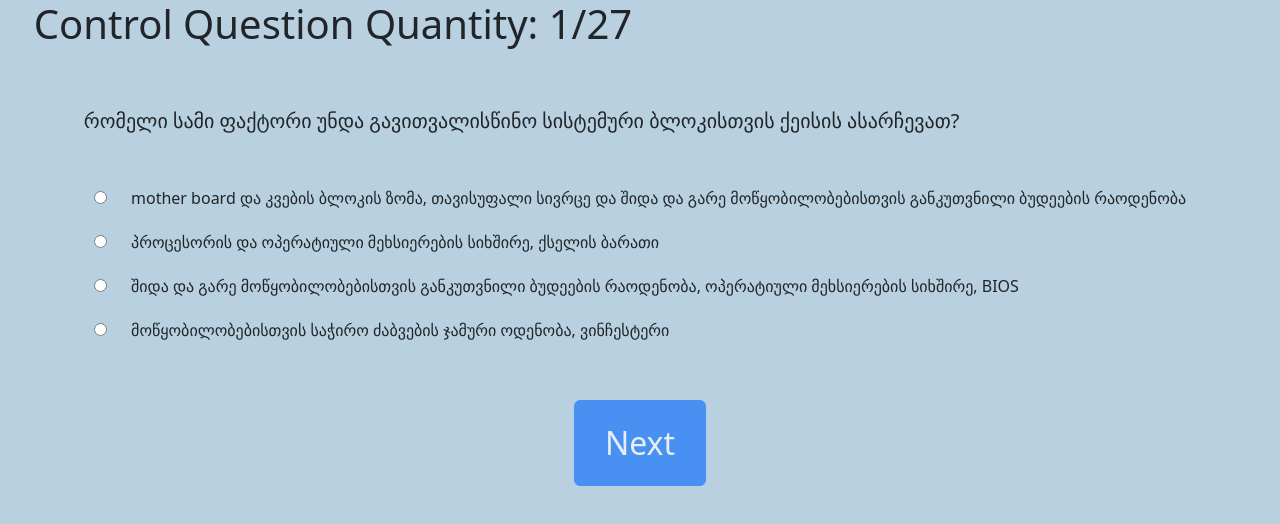
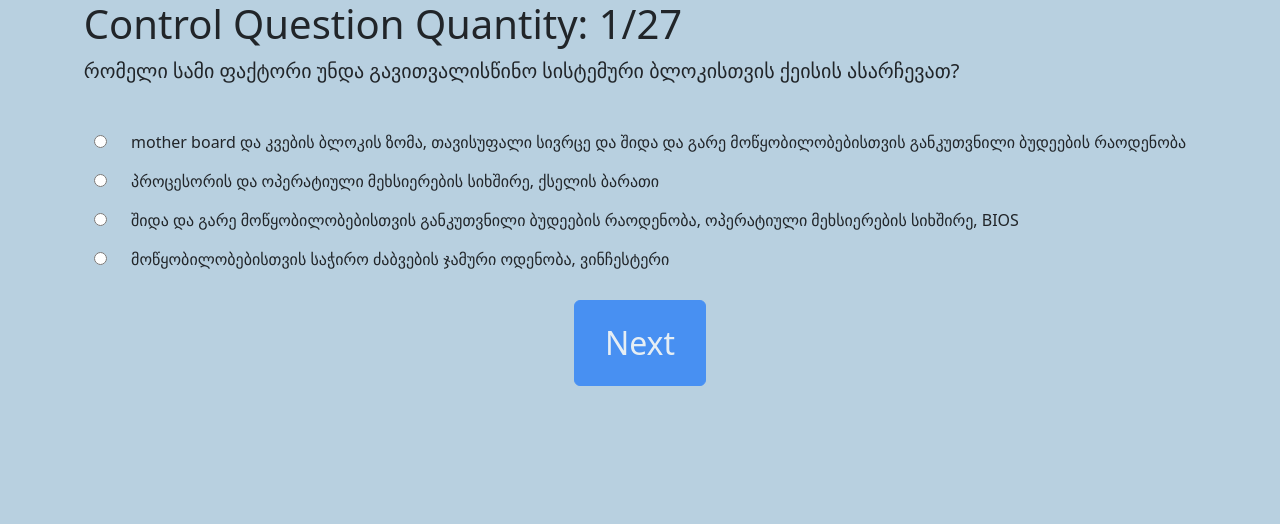
Before and after one commit to maryamgvazava/Test, a plain HTML site: page index.html in a window 1280 px wide. Both pictures are taken after a click on the button "Start Quiz". Drawn offline with nearby package versions, Linux system fonts and the light colour scheme.

Commit message:
Update style.css

```diff
--- a/style.css
+++ b/style.css
@@ -1,9 +1,10 @@
 .testarea{
-    display: flex;
+    /* display: flex;
     justify-content: center;
-    align-items: center;
-    height: 50vh;
+    align-items: center; */
+    /* height: 50vh; */
     display: block;
+    /* max-width: 900px; */
 }
 
 .btn{
@@ -23,10 +24,20 @@ body{
 }
 
 
-form{
-    padding: 50px;
+
+.form p {
+    flex-basis: 100%;
+    margin-bottom: 10px;
 }
 
+input[type="radio"] {
+    display: inline-block;
+    margin-right: 10px;
+  }
+
+  input[type="radio"] + label {
+    margin-bottom: 5px;
+  }
 
 label, input {
     margin: 10px;
```
